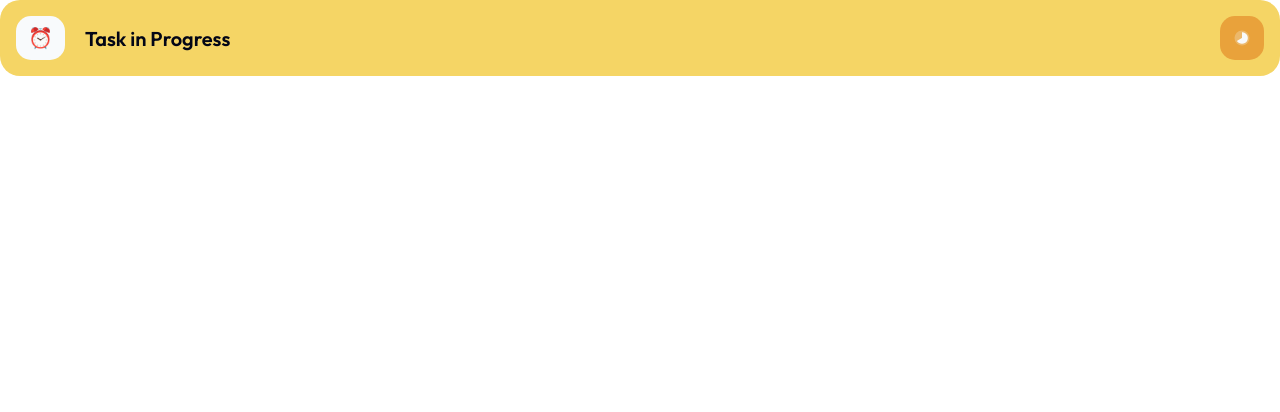
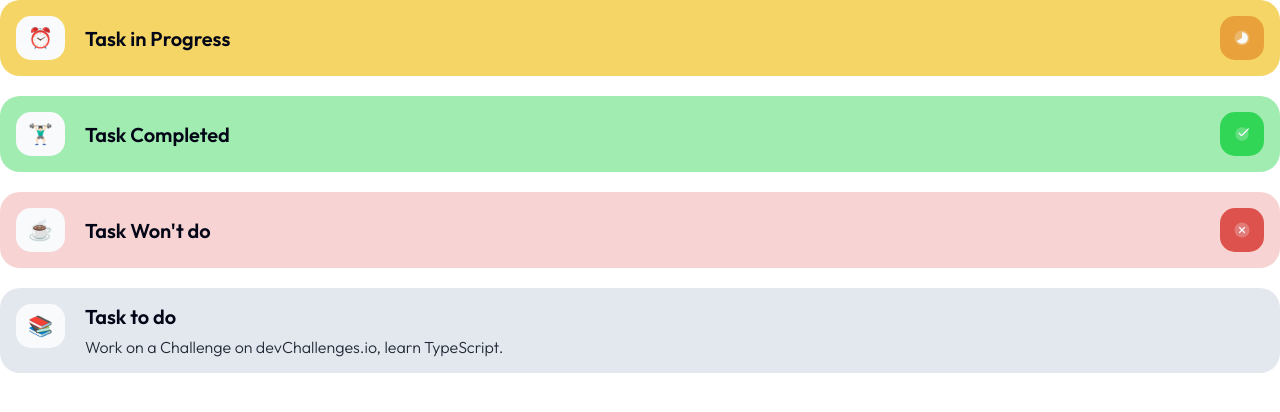
Before and after one commit to macin-dev/my-task-board, a React (Vite) app: page / in a window 1280 px wide. Shown: the top 412 px of the page. Built offline with nearby package versions, Linux system fonts and the light colour scheme.

Commit message:
feat(reusability): upgrade the Task and TaskList components

```diff
--- a/src/components/Task.jsx
+++ b/src/components/Task.jsx
@@ -1,13 +1,53 @@
-export default function Task({ icon, title, img }) {
+const taskStatesArr = {
+  completed: {
+    src: "/src/assets/Done_round_duotone.svg",
+    alt: "done round icon",
+    classNames: ["task-list__item--completed", "task-list__state--completed"],
+  },
+  progress: {
+    src: "/src/assets/Time_atack_duotone.svg",
+    alt: "time atack icon",
+    classNames: ["task-list__item--progress", "task-list__state--progress"],
+  },
+  canceled: {
+    src: "/src/assets/close_ring_duotone.svg",
+    alt: "close ring icon",
+    classNames: ["task-list__item--canceled", "task-list__state--canceled"],
+  },
+  uninitialized: {
+    classNames: [
+      "task-list__item--uninitialized",
+      "task-list__state--uninitialized",
+    ],
+  },
+};
+
+export default function Task({ icon, title, taskState, description }) {
+  const getStateColor = taskStatesArr[taskState]?.classNames;
+
   return (
-    <div className="task-list__item">
-      <span className="task-list__icon">{icon}</span>
+    <div className={`task-list__item ${getStateColor[0]}`}>
+      <span
+        className={`task-list__icon ${
+          description ? "task-list__icon--align-start" : null
+        }`}
+      >
+        {icon}
+      </span>
 
-      <h2 className="task-list__title">{title}</h2>
+      <div className="task-list__texts">
+        <h2 className="task-list__title">{title}</h2>
+        {description && <p className="task-list__description">{description}</p>}
+      </div>
 
-      <div className="task-list__state">
-        <img src={img.src} alt={img.alt} />
-      </div>
+      {taskState != "uninitialized" && (
+        <div className={`task-list__state ${getStateColor[1]}`}>
+          <img
+            src={taskStatesArr[taskState]?.src}
+            alt={taskStatesArr[taskState]?.alt}
+          />
+        </div>
+      )}
     </div>
   );
 }
--- a/src/components/TaskList.jsx
+++ b/src/components/TaskList.jsx
@@ -1,16 +1,47 @@
 import Task from "./Task";
 
+const defaultTasks = [
+  {
+    id: 1,
+    title: "Task in Progress",
+    state: "progress",
+    icon: "⏰",
+    description: "",
+  },
+  {
+    id: 2,
+    title: "Task Completed",
+    state: "completed",
+    icon: "🏋🏻‍♂️",
+    description: "",
+  },
+  {
+    id: 3,
+    title: "Task Won't do",
+    state: "canceled",
+    icon: "☕️",
+    description: "",
+  },
+  {
+    id: 4,
+    title: "Task to do",
+    state: "uninitialized",
+    icon: "📚",
+    description: "Work on a Challenge on devChallenges.io, learn TypeScript.",
+  },
+];
+
 export default function TaskList() {
-  return (
-    <section className="task-list">
+  const tasksElements = defaultTasks.map((task) => {
+    return (
       <Task
-        icon="⏰"
-        title="Task in Progress"
-        img={{
-          src: "/src/assets/Time_atack_duotone.svg",
-          alt: "time duotone icon",
-        }}
+        icon={task.icon}
+        title={task.title}
+        taskState={task.state}
+        description={task.description}
       />
-    </section>
-  );
+    );
+  });
+
+  return <section className="task-list">{tasksElements}</section>;
 }
--- a/src/index.css
+++ b/src/index.css
@@ -6,13 +6,14 @@
   --orange-color: #e9a23b;
   --light-green-color: #a0ecb1;
   --green-color: #32d657;
-  --light-pink-color: #f7d4d3;
-  --light-red-color: #dd524c;
+  --light-red-color: #f7d4d3;
+  --red-color: #dd524c;
   --light-grey-color: #e3e8ef;
   --dark-grey-color: #97a3b6;
   --blue-color: #3662e3;
   --grey-transparent-color: #00000033;
   --text-color: #030616;
+  --light-text-color: #212936;
 }
 
 /* Reset some defaults styling */
@@ -31,7 +32,8 @@ body {
 /* Mobile First Approach */
 /* TaskList component */
 .task-list,
-.task-list__item {
+.task-list__item,
+.task-list__texts {
   display: flex;
 }
 
@@ -43,7 +45,6 @@ body {
 /* Task component */
 .task-list__item {
   box-sizing: border-box;
-  background-color: var(--yellow-color);
   font-size: 1.25rem;
   align-items: center;
   column-gap: 1em;
@@ -63,16 +64,63 @@ body {
   background-color: var(--light-white-color);
 }
 
+.task-list__texts {
+  flex-direction: column;
+  gap: 0.4em;
+  width: 100%;
+}
+
 .task-list__title {
   font-size: inherit;
   font-weight: 600;
 }
 
+.task-list__description {
+  max-width: 60%;
+  color: var(--light-text-color);
+  font-size: 1rem;
+  font-weight: 300;
+}
+
 .task-list__state {
-  background-color: var(--orange-color);
   margin-left: auto;
 }
 
 .task-list__state > img {
   display: block;
 }
+
+/* Task - Modifiers */
+.task-list__icon--align-start {
+  align-self: flex-start;
+}
+
+/* Task Items Colors */
+.task-list__item--completed {
+  background-color: var(--light-green-color);
+}
+
+.task-list__item--progress {
+  background-color: var(--yellow-color);
+}
+
+.task-list__item--canceled {
+  background-color: var(--light-red-color);
+}
+
+.task-list__item--uninitialized {
+  background-color: var(--light-grey-color);
+}
+
+/* Task States Colors */
+.task-list__state--completed {
+  background-color: var(--green-color);
+}
+
+.task-list__state--progress {
+  background-color: var(--orange-color);
+}
+
+.task-list__state--canceled {
+  background-color: var(--red-color);
+}
```
